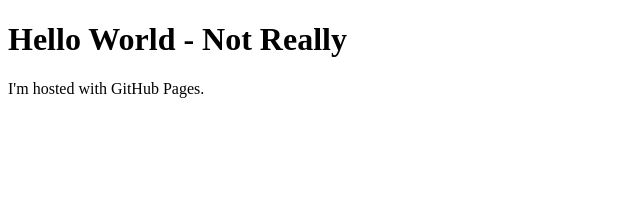
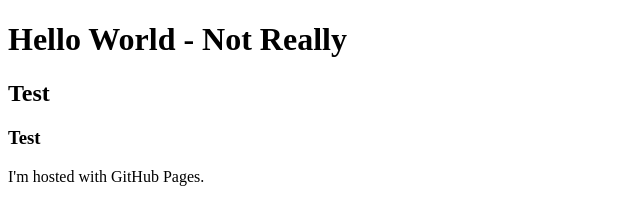
Before and after one commit to super-newman/super-newman.github.io, a plain HTML site: page index.html in a window 1280 px wide. Shown: the whole page, without its empty margins (0-640 px from the left). Drawn offline with Linux system fonts and the light colour scheme.

Commit message:
Added Test

```diff
--- a/index.html
+++ b/index.html
@@ -2,6 +2,8 @@
 <html>
 <body>
 <h1>Hello World - Not Really</h1>
+<h2>Test</h2>
+<h3>Test</h3>
 <p>I'm hosted with GitHub Pages.</p>
 </body>
 </html>
```
